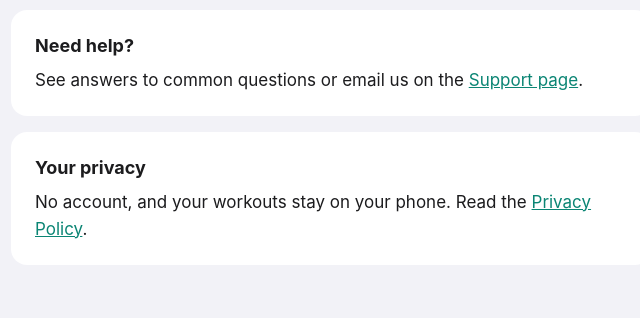
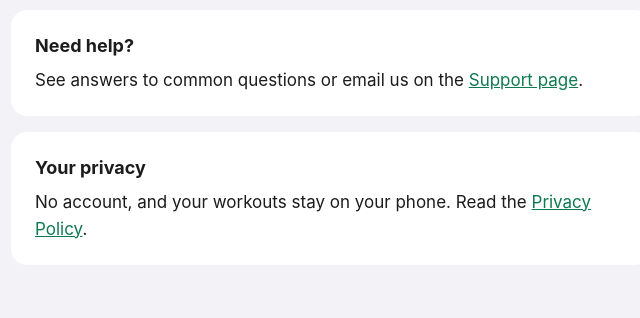
Before and after one commit to tavuni/tavuni.github.io, a plain HTML site: page index.html in a window 1280 px wide. Shown: the part 222-540 px from the top of the page, 309-949 px from the left. Drawn offline with Linux system fonts and the light colour scheme.

Commit message:
Brand green from the app icon

```diff
--- a/style.css
+++ b/style.css
@@ -1,5 +1,5 @@
-:root{--bg:#F2F2F7;--surface:#fff;--text:#1C1C1E;--muted:#6C6C70;--primary:#0B8574;--border:#E5E5EA}
-@media (prefers-color-scheme:dark){:root{--bg:#000;--surface:#1C1C1E;--text:#fff;--muted:#A1A1A6;--primary:#2DD4BF;--border:#38383A}}
+:root{--bg:#F2F2F7;--surface:#fff;--text:#1C1C1E;--muted:#6C6C70;--primary:#0F7A50;--border:#E5E5EA}
+@media (prefers-color-scheme:dark){:root{--bg:#000;--surface:#1C1C1E;--text:#fff;--muted:#A1A1A6;--primary:#3DDC97;--border:#38383A}}
 *{box-sizing:border-box}
 body{margin:0;background:var(--bg);color:var(--text);font:17px/1.6 -apple-system,BlinkMacSystemFont,"Segoe UI",Roboto,Helvetica,Arial,sans-serif;-webkit-text-size-adjust:100%}
 header,main,footer{max-width:680px;margin:0 auto;padding:0 20px}
```
